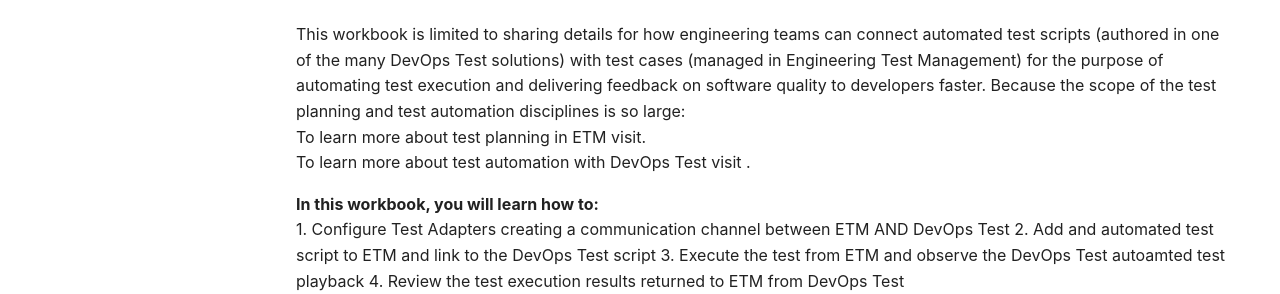
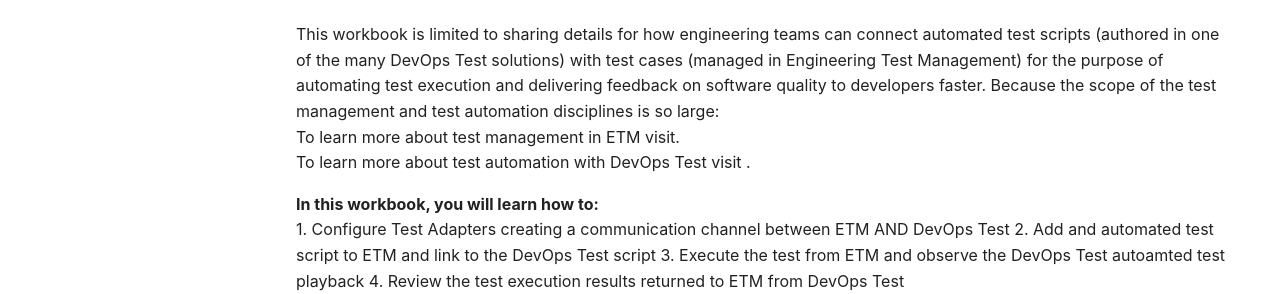
Before and after one commit to DevOpsAutomationLabs/Test_ELM, an MkDocs documentation site: the page built from docs/index.md, in a window 1280 px wide and 900 px high, scrolled down 504 px. Shown: the part 558-852 px from the top of the window. Built offline with MkDocs 1.6.1 and Material for MkDocs 9.7.7, drawn with Linux system fonts in a browser that asks for light colours.

Commit message:
Update index.md

```diff
--- a/docs/index.md
+++ b/docs/index.md
@@ -17,8 +17,8 @@
 ### Why integrate IBM DevOps Test Automation with IBM Engineering Test Management
 
 ### About this workbook
-This workbook is limited to sharing details for how engineering teams can connect automated test scripts (authored in one of the many DevOps Test solutions) with test cases (managed in Engineering Test Management) for the purpose of automating test execution and delivering feedback on software quality to developers faster. Because the scope of the test planning and test automation disciplines is so large:</br>
-To learn more about test planning in ETM visit[](). </br>
+This workbook is limited to sharing details for how engineering teams can connect automated test scripts (authored in one of the many DevOps Test solutions) with test cases (managed in Engineering Test Management) for the purpose of automating test execution and delivering feedback on software quality to developers faster. Because the scope of the test management and test automation disciplines is so large:</br>
+To learn more about test management in ETM visit[](). </br>
 To learn more about test automation with DevOps Test visit [](). </br>
 
 **In this workbook, you will learn how to:**</br>
```
